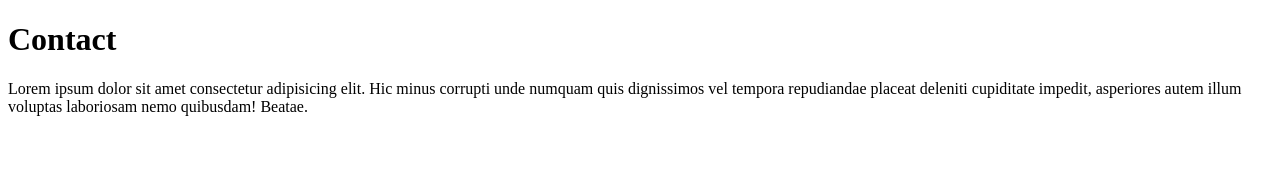
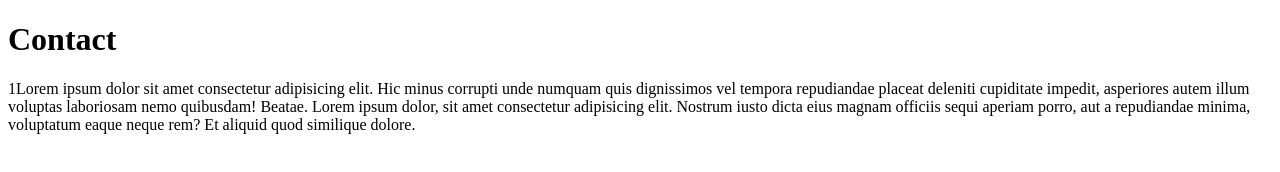
Before and after one commit to Neorbrack/new-projet-git-branche, a plain HTML site: page contact.html in a window 1280 px wide. Drawn offline with Linux system fonts and the light colour scheme.

Commit message:
ameliorations de la doc

```diff
--- a/contact.html
+++ b/contact.html
@@ -7,6 +7,9 @@
 </head>
 <body>
     <h1>Contact</h1>
-    <p>Lorem ipsum dolor sit amet consectetur adipisicing elit. Hic minus corrupti unde numquam quis dignissimos vel tempora repudiandae placeat deleniti cupiditate impedit, asperiores autem illum voluptas laboriosam nemo quibusdam! Beatae.</p>
+    <p>1Lorem ipsum dolor sit amet consectetur adipisicing elit. Hic minus corrupti unde numquam quis dignissimos vel tempora repudiandae placeat deleniti cupiditate impedit, asperiores autem illum voluptas laboriosam nemo quibusdam! Beatae.
+        Lorem ipsum dolor, sit amet consectetur adipisicing elit. Nostrum iusto dicta eius magnam officiis sequi aperiam porro, aut a repudiandae minima, voluptatum eaque neque rem? Et aliquid quod similique dolore.
+
+    </p>
 </body>
 </html>
```
